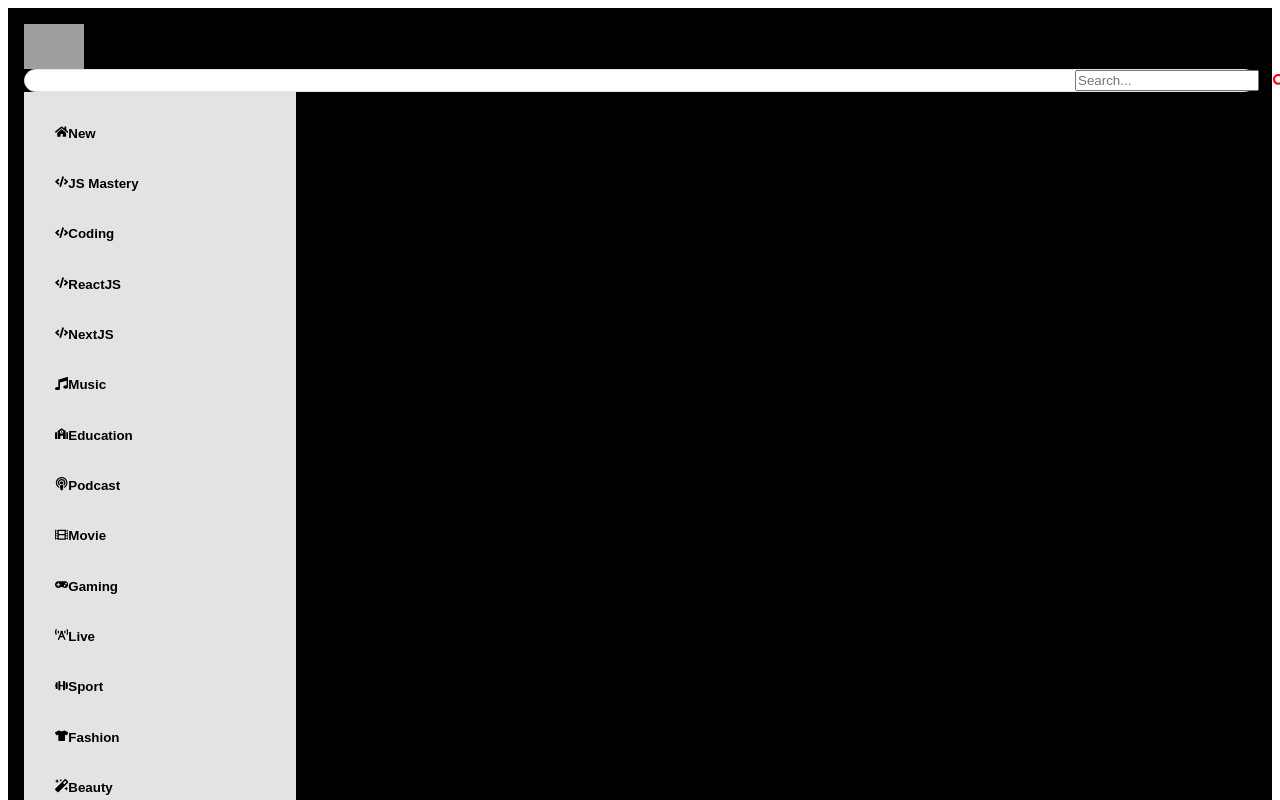
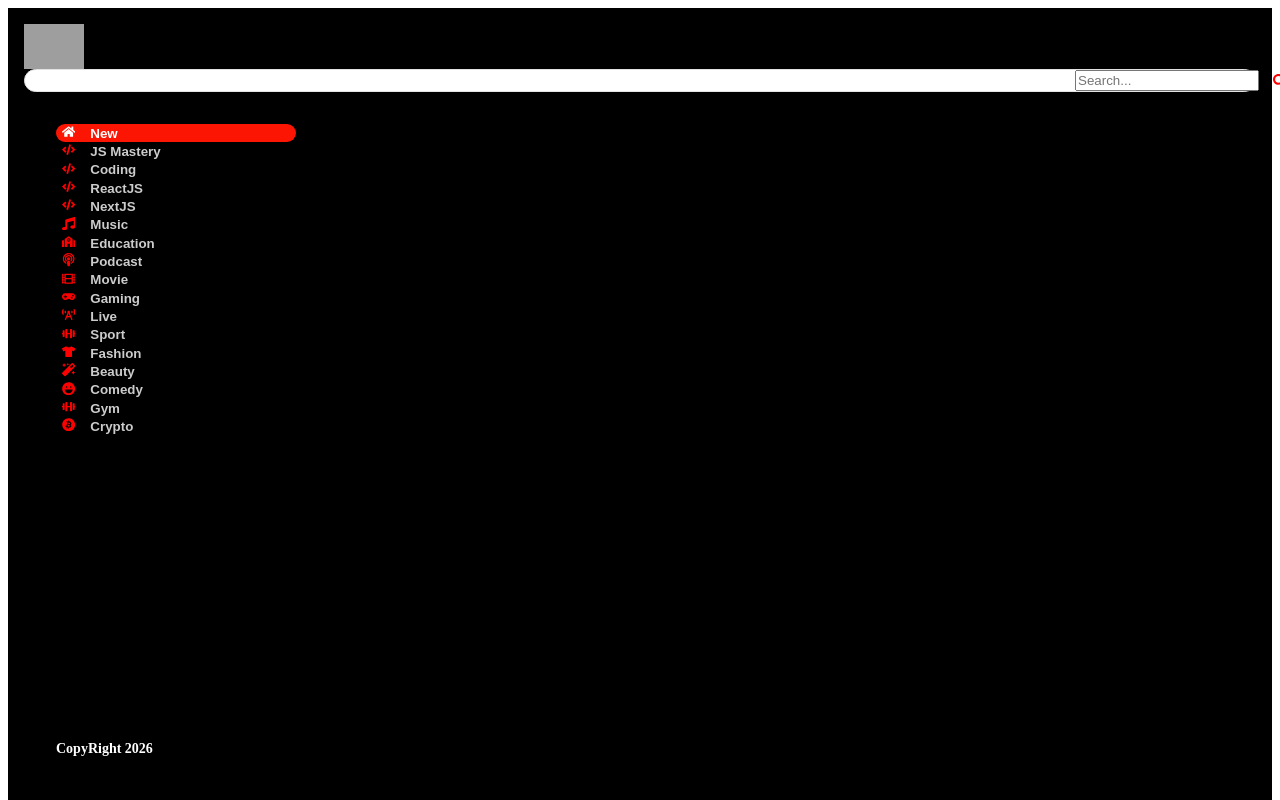
Before and after one commit to raginimegala/Youtube_Clone_Project, a React (Vite) app: page / in a window 1280 px wide. Shown: the top 800 px of the page. Built offline with nearby package versions, Linux system fonts and the light colour scheme; no server answers; grey boxes are pictures that could not be loaded.

Commit message:
error_at_58mins

```diff
--- a/package.json
+++ b/package.json
@@ -10,8 +10,10 @@
     "preview": "vite preview"
   },
   "dependencies": {
+    "axios": "^1.13.6",
     "react": "^19.2.4",
-    "react-dom": "^19.2.4"
+    "react-dom": "^19.2.4",
+    "react-router-dom": "^7.13.1"
   },
   "devDependencies": {
     "@eslint/js": "^9.39.4",
--- a/src/App.jsx
+++ b/src/App.jsx
@@ -1,11 +1,12 @@
 import React from "react";
 import ReactDOM from "react-dom";
-import { BrowserRouter, Routes, Route } from "react-router-dom";
+
 import ChannelDetail from "./components/ChannelDetail";
 import SearchFeed from "./components/SearchFeed";
 import Feed from "./components/Feed";
 import VideoDetail from "./components/VideoDetail";
 import NavBar from "./components/NavBar";
+import { BrowserRouter,Routes, Route } from "react-router-dom";
 
 function App() {
   return (
--- /dev/null
+++ b/src/Utils/FetchFromAPI.js
@@ -0,0 +1,31 @@
+import axios from "axios";
+
+const BASE_URL = "https://youtube-v31.p.rapidapi.com'"
+
+const options = {
+
+  params: {
+
+    maxResults: '50'
+  },
+  headers: {
+    'x-rapidapi-key': import.meta.env.VITE_KEY,
+    'x-rapidapi-host': 'youtube-v31.p.rapidapi.com',
+    'Content-Type': 'application/json'
+  }
+};
+
+try {
+	const response = await axios.request(options);
+	console.log(response.data);
+} catch (error) {
+	console.error(error);
+}
+
+
+export const fetchFromAPI = async() => {
+
+  const {data} = await axios.get(`{BASE_URL}/{url}`,options)
+  return data;
+
+}
--- a/src/components/Feed.jsx
+++ b/src/components/Feed.jsx
@@ -1,18 +1,30 @@
-import React from "react";
+import React, { useEffect, useState } from "react";
 import SideBar from "./SideBar";
+import Videos from "./Videos";
+import { fetchFromAPI } from "../Utils/FetchFromAPI";
+
+function Feed() {
+
+  const [selectedCategory, setSelectedCategory] = useState("New")
 
 
-function Feed() {
+  useEffect(() =>{
+    fetchFromAPI(`search?part=snipper&q={selectedCategory}`)
+
+  },[selectedCategory])
   return (
     <>
       <div className="FeedContainer">
         <div className="FeedSideBar">
-          <SideBar />
+          <SideBar selectedCategory={selectedCategory} setSelectedCategory={setSelectedCategory} />
         </div>
         <div className="FeedContent">
           <h5 className="h5Feed">CopyRight 2026</h5>
         </div>
+        <div className="FeedContainer">
 
+            <h4 className="FeedTitle"><span className="FeedHighlight">{selectedCategory}</span></h4>
+        </div>
       </div>
     </>
   );
--- a/src/components/SideBar.jsx
+++ b/src/components/SideBar.jsx
@@ -1,13 +1,17 @@
 import React from "react";
 import { categories } from "../Utils/Constants";
 
-function SideBar() {
+
+
+function SideBar({selectedCategory,setSelectedCategory}) {
   return (
     <div className="SideBar-Stack">
       {categories.map((category) => (
-        <button className="category-btn">
-          <span>{category.icon}</span>
-          <span>{category.name}</span>
+        <button className="category-btn" onClick={()=>setSelectedCategory(category.name)}
+        style={{background: category.name=== selectedCategory && "#FC1503", color:"white"}}>
+          <span style={{color: category.name === selectedCategory ? "white" : "red" , marginRight:"15px"}}>{category.icon}</span>
+          <span style={{opacity:category.name === selectedCategory? 1:
+            0.8}}>{category.name}</span>
         </button>
       ))}
     </div>
--- a/src/components/Videos.jsx
+++ b/src/components/Videos.jsx
@@ -0,0 +1,12 @@
+import React from 'react'
+
+function Videos() {
+    return (
+        <>
+        console.log(videos)
+        <div>Videos</div>
+        </>
+    )
+}
+
+export default Videos
--- a/src/index.css
+++ b/src/index.css
@@ -54,7 +54,7 @@ flex-direction: column;
 
 }
 .FeedSideBar {
- background-color: #e3e3e3;
+ background-color: black;
 color: white;
 padding: 16px;
 
@@ -94,9 +94,28 @@ flex-direction: column;
   background: transparent;
   outline: none;
   border: none;
-
-  padding: 7px 15px;
-  margin: 10px 0px;
+  color
+  padding: 15px;
+  margin: 0px;
   border-radius: 20px;
   transition: all 0.3s ease;
 }
+
+.FeedContainer{
+
+   padding: 16px;              /* p={2} → 2 * 8px = 16px */
+  overflow-y: auto;
+  height: 90vh;
+  flex: 2;
+}
+
+.FlexTitle{
+
+   font-size: 2rem;
+  font-weight: bold;
+  margin-bottom: 16px;
+  color: white;
+}
+
+.highlight {
+  color: #FC1503;}
```
Also changed, not shown: 2 other files (tests, documents, lock files or other folders).
